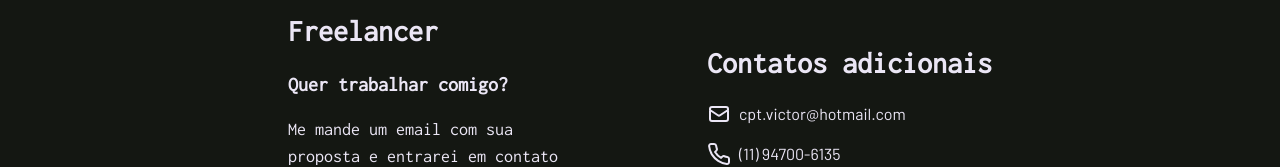
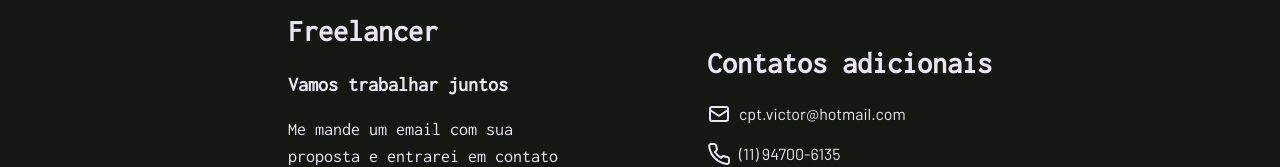
Before and after one commit to cptvictor95/portfolio, a Next.js app: page / in a window 1280 px wide. Shown: the part 3912-4079 px from the top of the page. Built offline with nearby package versions, Linux system fonts and the light colour scheme; a web font is replaced by a local one.

Commit message:
translate contact section to english

```diff
--- a/components/Header.tsx
+++ b/components/Header.tsx
@@ -101,7 +101,7 @@ const Header: React.FC = (props) => {
             gap={5}
           >
             {links.map((link) => {
-              if (link.name === 'artigos' || link.name === 'blog') {
+              if (link.to === 'blog') {
                 return (
                   <Link
                     as={motion.a}
--- a/components/MobileNavBar.tsx
+++ b/components/MobileNavBar.tsx
@@ -114,7 +114,7 @@ const MobileNavBar: React.FC<{ links: NavLink[]; isBlog: boolean }> = ({
               gap={5}
             >
               {links.map((link) => {
-                if (link.name === 'artigos' || link.name === 'blog') {
+                if (link.to === 'blog') {
                   return (
                     <Link
                       as={motion.a}
--- /dev/null
+++ b/locale/contact.ts
@@ -0,0 +1,25 @@
+export const contact = {
+  ptBR: {
+    heading: 'Fale comigo!',
+    freelance: {
+      subheading: 'Vamos trabalhar juntos',
+      content:
+        'Me mande um email com sua proposta e entrarei em contato para conversarmos!',
+    },
+    contacts: {
+      subheading: 'Contatos adicionais',
+    },
+    projectCreated: 'Projeto criado com ',
+  },
+  enUS: {
+    heading: 'Reach me out!',
+    freelance: {
+      subheading: "Let's work together",
+      content: "Send me an email with your ideas and I'll get in touch!",
+    },
+    contacts: {
+      subheading: 'Additional contacts',
+    },
+    projectCreated: 'Project created using ',
+  },
+};
--- a/sections/Contact.tsx
+++ b/sections/Contact.tsx
@@ -3,8 +3,12 @@ import React from 'react';
 import HorizontalBar from '../components/HorizontalBar';
 import { FiPhone } from 'react-icons/fi';
 import { HiOutlineMail } from 'react-icons/hi';
+import { contact } from '../locale/contact';
+import { useRouter } from 'next/router';
 
 const Contact: React.FC = () => {
+  const router = useRouter();
+  const { locale } = router;
   return (
     <Flex
       as="section"
@@ -17,7 +21,7 @@ const Contact: React.FC = () => {
       py={16}
     >
       <Text as="h1" fontSize="5xl" textAlign="center" fontWeight="bold">
-        Fale comigo!
+        {locale === 'pt-BR' ? contact.ptBR.heading : contact.enUS.heading}
       </Text>
 
       <Container
@@ -39,16 +43,21 @@ const Contact: React.FC = () => {
               Freelancer
             </Text>
             <Text as="h4" fontSize="xl" fontWeight="semibold">
-              Quer trabalhar comigo?
+              {locale === 'pt-BR'
+                ? contact.ptBR.freelance.subheading
+                : contact.enUS.freelance.subheading}
             </Text>
             <Text fontSize="lg">
-              Me mande um email com sua proposta e entrarei em contato para
-              conversarmos!
+              {locale === 'pt-BR'
+                ? contact.ptBR.freelance.content
+                : contact.enUS.freelance.content}
             </Text>
           </Stack>
           <Stack spacing={4} maxW="300px">
             <Text as="h3" fontSize="3xl" fontWeight="semibold">
-              Contatos adicionais
+              {locale === 'pt-BR'
+                ? contact.ptBR.contacts.subheading
+                : contact.enUS.contacts.subheading}
             </Text>
 
             <Flex align="center">
@@ -74,7 +83,9 @@ const Contact: React.FC = () => {
       <HorizontalBar />
       <Container as="section" maxW="container.lg.sm" px={8} centerContent>
         <Text>
-          Projeto criado com{' '}
+          {locale === 'pt-BR'
+            ? contact.ptBR.projectCreated
+            : contact.enUS.projectCreated}
           <Link href="https://nextjs.org" isExternal>
             NextJS
           </Link>
@@ -86,7 +97,7 @@ const Contact: React.FC = () => {
           <Link href="https://chakra-ui.com" isExternal>
             Chakra-UI
           </Link>{' '}
-          e{' '}
+          {locale === 'pt-BR' ? 'e ' : 'and '}
           <Link href="https://graphcms.com" isExternal>
             Hygraph
           </Link>
```
